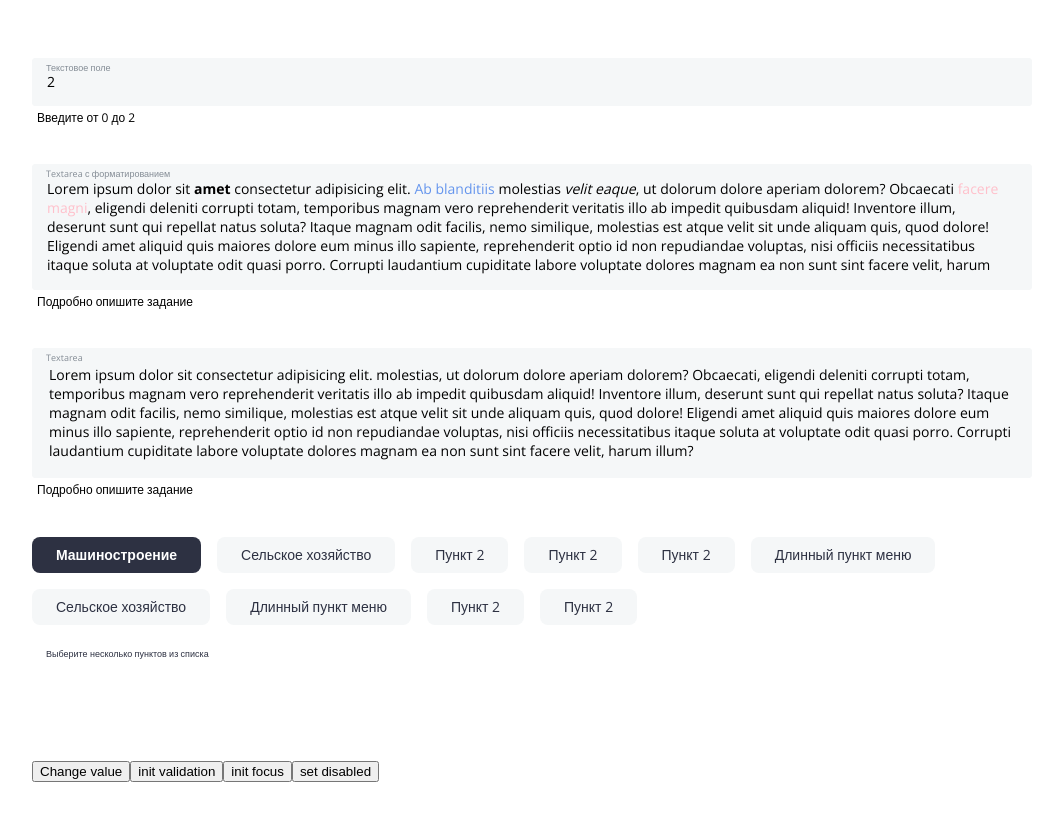
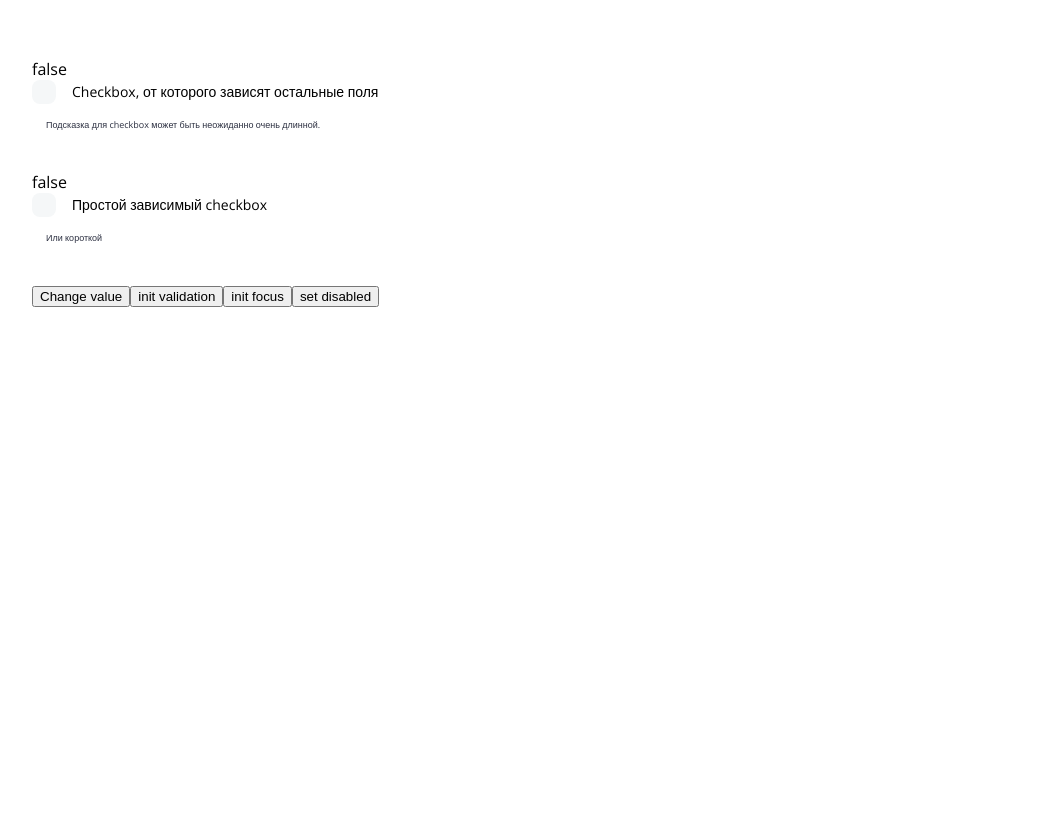
Before and after one commit to djembuka/form-controls, a Vue app: page / in a window 1280 px wide. Shown: the top 820 px of the page, without its empty margins (108-1149 px from the left). Built offline with nearby package versions, Linux system fonts and the light colour scheme.

Commit message:
Checkbox

```diff
--- a/src/App.vue
+++ b/src/App.vue
@@ -23,7 +23,7 @@ export default {
   methods: {
     changeValue() {
       this.$store.dispatch('changeControlValue', {
-        control: this.$store.state.controls[3],
+        control: this.$store.state.controls[0],
         value: '324234328',
         checked: true,
       });
@@ -40,7 +40,7 @@ export default {
     },
     setDisabled() {
       this.$store.dispatch('disableControl', {
-        control: this.$store.state.controls[3],
+        control: this.$store.state.controls[0],
         value: true,
       });
     },
--- a/src/components/FormControl.vue
+++ b/src/components/FormControl.vue
@@ -1,6 +1,6 @@
 <template>
   <component
-    :is="`control-${control.type}`"
+    :is="`control-${componentType}`"
     :control="control"
     :id="id"
     :name="name"
@@ -14,13 +14,17 @@ import ControlText from './controls/ControlText.vue';
 import ControlTextarea from './controls/ControlTextarea.vue';
 import ControlTextareaFormat from './controls/ControlTextareaFormat.vue';
 import ControlMultiselect from './controls/ControlMultiselect.vue';
-import ControlRadio from './controls/ControlRadio.vue';
+import ControlSelectRadio from './controls/ControlSelectRadio.vue';
+import ControlCheckboxCheckbox from './controls/ControlCheckboxCheckbox.vue';
 
 export default {
   data() {
     return {
       id: `PROPERTY_${this.control.id}`,
       name: `PROPERTY_${this.control.id}`,
+      componentType: `${this.control.property}${
+        this.control.type ? '-' + this.control.type : ''
+      }`,
     };
   },
   props: ['control'],
@@ -38,7 +42,8 @@ export default {
     ControlTextarea,
     ControlTextareaFormat,
     ControlMultiselect,
-    ControlRadio,
+    ControlSelectRadio,
+    ControlCheckboxCheckbox,
   },
 };
 </script>
--- /dev/null
+++ b/src/components/controls/ControlCheckboxCheckbox.vue
@@ -0,0 +1,247 @@
+<template>
+  <div
+    class="twpx-form-control"
+    :class="{
+      'twpx-form-control--invalid': invalid,
+      'twpx-form-control--disabled': disabled,
+    }"
+  >
+    {{ control.checked }}
+    <div>
+      <label class="twpx-form-controls__checkbox">
+        <input
+          type="checkbox"
+          class="filled-in"
+          :id="controlId"
+          :name="controlName"
+          :value="control.value"
+          v-model="checked"
+        />
+        <span>{{ control.label }}</span>
+      </label>
+    </div>
+    <div class="twpx-form-control-hint" v-if="hint" v-html="hint"></div>
+  </div>
+</template>
+
+<script>
+export default {
+  data() {
+    return {
+      controlId: this.id || this.control.id || null,
+      controlName: this.name || this.control.name || null,
+      focused: false,
+      blured: false,
+      hint: this.control.hint_external,
+      //che: false,
+    };
+  },
+  props: ['control', 'id', 'name'],
+  computed: {
+    checked: {
+      get() {
+        return '';
+      },
+      set(checked) {
+        console.log(checked);
+        this.$emit('input', { checked });
+      },
+    },
+    invalid() {
+      return this.blured && !this.validate();
+    },
+    disabled() {
+      return this.control.disabled;
+    },
+  },
+  methods: {
+    validate() {
+      if (
+        !this.control.required ||
+        (this.control.required && this.control.checked)
+      ) {
+        return true;
+      }
+      return false;
+    },
+  },
+};
+</script>
+
+<style>
+.twpx-form-control {
+  position: relative;
+  margin-bottom: 16px;
+}
+.twpx-form-control-hint {
+  color: #2d3142;
+  font-size: 9px;
+  margin: 8px 0 0 14px;
+  line-height: 1.2;
+}
+
+/*Checkbox*/
+.twpx-form-controls__checkbox {
+  display: block;
+  margin-bottom: 16px;
+}
+.twpx-form-controls__checkbox [type='checkbox']:not(:checked),
+.twpx-form-controls__checkbox [type='checkbox']:checked {
+  position: absolute;
+  opacity: 0;
+  pointer-events: none;
+}
+
+.twpx-form-controls__checkbox [type='checkbox'] + span {
+  position: relative;
+  padding-left: 40px;
+  cursor: pointer;
+  display: inline-flex;
+  align-items: center;
+  min-height: 24px;
+  line-height: 16px;
+  font-size: 14px;
+  -webkit-user-select: none;
+  user-select: none;
+}
+
+.twpx-form-controls__checkbox [type='checkbox'] + span:before {
+  content: '';
+  position: absolute;
+  top: 0;
+  left: 0;
+  width: 18px;
+  height: 18px;
+  z-index: 0;
+  border: 2px solid #5a5a5a;
+  border-radius: 1px;
+  margin-top: 3px;
+  -webkit-transition: 0.2s;
+  transition: 0.2s;
+}
+
+.twpx-form-controls__checkbox
+  [type='checkbox']:not(:checked):disabled
+  + span:before {
+  border: none;
+  background-color: rgba(0, 0, 0, 0.42);
+}
+
+.twpx-form-controls__checkbox [type='checkbox']:checked + span:before {
+  top: -4px;
+  left: -5px;
+  width: 12px;
+  height: 22px;
+  border-top: 2px solid transparent;
+  border-left: 2px solid transparent;
+  border-right: 2px solid #26a69a;
+  border-bottom: 2px solid #26a69a;
+  -webkit-transform: rotate(40deg);
+  transform: rotate(40deg);
+  -webkit-backface-visibility: hidden;
+  backface-visibility: hidden;
+  -webkit-transform-origin: 100% 100%;
+  transform-origin: 100% 100%;
+}
+
+.twpx-form-controls__checkbox [type='checkbox']:checked:disabled + span:before {
+  border-right: 2px solid rgba(0, 0, 0, 0.42);
+  border-bottom: 2px solid rgba(0, 0, 0, 0.42);
+}
+
+.twpx-form-controls__checkbox [type='checkbox'].filled-in + span:before {
+  z-index: 11;
+}
+.twpx-form-controls__checkbox [type='checkbox'].filled-in + span:after {
+  border-radius: 8px;
+  height: 24px;
+  width: 24px;
+  z-index: 10;
+}
+
+.twpx-form-controls__checkbox [type='checkbox'].filled-in + span:before,
+.twpx-form-controls__checkbox [type='checkbox'].filled-in + span:after {
+  content: '';
+  position: absolute;
+  top: 0px;
+  left: 0;
+  -webkit-transition: background-color 0.25s, width 0.2s 0.1s, height 0.2s 0.1s,
+    top 0.2s 0.1s, left 0.2s 0.1s;
+  transition: background-color 0.25s, width 0.2s 0.1s, height 0.2s 0.1s,
+    top 0.2s 0.1s, left 0.2s 0.1s;
+}
+
+.twpx-form-controls__checkbox
+  [type='checkbox'].filled-in:not(:checked)
+  + span:before {
+  top: 12px;
+  left: 8px;
+  width: 0;
+  height: 0;
+  border: 3px solid transparent;
+  -webkit-transform: rotateZ(37deg);
+  transform: rotateZ(37deg);
+  -webkit-transform-origin: 100% 100%;
+  transform-origin: 100% 100%;
+}
+
+.twpx-form-controls__checkbox
+  [type='checkbox'].filled-in:not(:checked)
+  + span:after {
+  background-color: transparent;
+  background-color: #f5f7f8;
+}
+.twpx-form-controls__checkbox
+  [type='checkbox'].filled-in:not(:checked):hover
+  + span:after {
+  background-color: #d7dee1;
+}
+
+.twpx-form-controls__checkbox
+  [type='checkbox'].filled-in:checked
+  + span:before {
+  top: 2px;
+  left: 3px;
+  width: 5px;
+  height: 8px;
+  border-top: 2px solid transparent;
+  border-left: 2px solid transparent;
+  border-right: 2px solid #fff;
+  border-bottom: 2px solid #fff;
+  -webkit-transform: rotateZ(37deg);
+  transform: rotateZ(37deg);
+  -webkit-transform-origin: 100% 100%;
+  transform-origin: 100% 100%;
+}
+
+.twpx-form-controls__checkbox [type='checkbox'].filled-in:checked + span:after {
+  background-color: #2d3142;
+}
+
+.twpx-form-controls__checkbox
+  [type='checkbox'].filled-in:disabled:not(:checked)
+  + span:before {
+  background-color: transparent;
+  border: 2px solid transparent;
+}
+
+.twpx-form-controls__checkbox
+  [type='checkbox'].filled-in:disabled:not(:checked)
+  + span:after {
+  border-color: transparent;
+  background-color: #949494;
+}
+
+.twpx-form-controls__checkbox
+  [type='checkbox'].filled-in:disabled:checked
+  + span:before {
+  background-color: transparent;
+}
+
+.twpx-form-controls__checkbox
+  [type='checkbox'].filled-in:disabled:checked
+  + span:after {
+  background-color: #949494;
+  border-color: #949494;
+}
+</style>
--- a/src/components/controls/ControlMultiselect.vue
+++ b/src/components/controls/ControlMultiselect.vue
@@ -2,9 +2,11 @@
   <div
     :class="{
       'twpx-form-control': true,
+      'twpx-form-control--invalid': invalid,
       'twpx-form-control--disabled': disabled,
     }"
   >
+    <div class="twpx-form-control__title">{{ control.label }}</div>
     <div class="twpx-form-control__multiselect">
       <div
         class="twpx-form-control__multiselect-item"
@@ -30,13 +32,28 @@
 <script>
 export default {
   data() {
-    return {};
+    return {
+      controlId: this.id || this.control.id || null,
+      controlName: this.name || this.control.name || null,
+      blured: false,
+    };
   },
-  props: ['control'],
+  props: ['control', 'id', 'name'],
   emits: ['input'],
   computed: {
+    invalid() {
+      return this.blured && !this.validate();
+    },
     disabled() {
       return this.control.disabled;
+    },
+    validateWatcher() {
+      return this.control.validateWatcher;
+    },
+  },
+  watch: {
+    validateWatcher() {
+      this.blured = true;
     },
   },
   methods: {
@@ -44,11 +61,21 @@ export default {
       return this.control.value.find((v) => v === item.code);
     },
     click(item) {
+      this.blured = true;
       let checked = false;
       if (this.isChecked(item)) {
         checked = true;
       }
       this.$emit('input', { value: item.code, checked: !checked });
+    },
+    validate() {
+      if (
+        !this.control.required ||
+        (this.control.required && this.control.value.length)
+      ) {
+        return true;
+      }
+      return false;
     },
   },
 };
@@ -58,6 +85,11 @@ export default {
 .twpx-form-control {
   position: relative;
   margin-bottom: var(--slr2-gap-middle);
+}
+.twpx-form-control__title {
+  font-size: 18px;
+  font-weight: bold;
+  margin-bottom: 16px;
 }
 .twpx-form-control-hint {
   color: #2d3142;
@@ -95,4 +127,8 @@ export default {
   pointer-events: none;
   opacity: 0.7;
 }
+.twpx-form-control--invalid .twpx-form-control__multiselect-item {
+  background-color: #ffeeef;
+  color: #ff2322;
+}
 </style>
--- a/src/store.js
+++ b/src/store.js
@@ -4,121 +4,149 @@ export default createStore({
   state() {
     return {
       controls: [
+        // {
+        //   property: 'text',
+        //   id: 'id1',
+        //   name: 'NAME',
+        //   label: 'Текстовое поле',
+        //   value: '2',
+        //   required: true,
+        //   disabled: false,
+        //   regexp: '^(0|1|2)$',
+        //   regexp_description: 'Значение поля должно быть 0, или 1, или 2',
+        //   hint_internal: 'Введите 0, 1 или 2',
+        //   hint_external: 'Введите от 0 до 2',
+        //   // dependency: 'id6',
+        // },
+        // {
+        //   property: 'textarea',
+        //   type: 'format',
+        //   id: 'id2',
+        //   name: 'TEXT_FORMATTED',
+        //   label: 'Textarea с форматированием',
+        //   value:
+        //     'Lorem ipsum dolor sit <b>amet</b> consectetur adipisicing elit. <a href="">Ab blanditiis</a> molestias <i>velit eaque</i>, ut dolorum dolore aperiam dolorem? Obcaecati <span style="color: pink;">facere magni</span>, eligendi deleniti corrupti totam, temporibus magnam vero reprehenderit veritatis illo ab impedit quibusdam aliquid! Inventore illum, deserunt sunt qui repellat natus soluta? Itaque magnam odit facilis, nemo similique, molestias est atque velit sit unde aliquam quis, quod dolore! Eligendi amet aliquid quis maiores dolore eum minus illo sapiente, reprehenderit optio id non repudiandae voluptas, nisi officiis necessitatibus itaque soluta at voluptate odit quasi porro. Corrupti laudantium cupiditate labore voluptate dolores magnam ea non sunt sint facere velit, harum illum?',
+        //   required: true,
+        //   disabled: false,
+        //   hint_external: 'Подробно опишите задание',
+        //   // dependency: 'id6',
+        // },
+        // {
+        //   property: 'textarea',
+        //   id: 'id3',
+        //   name: 'TEXT',
+        //   label: 'Textarea',
+        //   value:
+        //     'Lorem ipsum dolor sit consectetur adipisicing elit. molestias, ut dolorum dolore aperiam dolorem? Obcaecati, eligendi deleniti corrupti totam, temporibus magnam vero reprehenderit veritatis illo ab impedit quibusdam aliquid! Inventore illum, deserunt sunt qui repellat natus soluta? Itaque magnam odit facilis, nemo similique, molestias est atque velit sit unde aliquam quis, quod dolore! Eligendi amet aliquid quis maiores dolore eum minus illo sapiente, reprehenderit optio id non repudiandae voluptas, nisi officiis necessitatibus itaque soluta at voluptate odit quasi porro. Corrupti laudantium cupiditate labore voluptate dolores magnam ea non sunt sint facere velit, harum illum?',
+        //   required: true,
+        //   disabled: false,
+        //   hint_external: 'Подробно опишите задание',
+        //   // dependency: 'id6',
+        // },
+        // {
+        //   property: 'multiselect',
+        //   id: 'id4',
+        //   name: 'POINTS',
+        //   label: 'Пункты для выбора',
+        //   options: [
+        //     {
+        //       label: 'Машиностроение',
+        //       code: '23423423423',
+        //     },
+        //     {
+        //       label: 'Сельское хозяйство',
+        //       code: '324234324',
+        //     },
+        //     {
+        //       label: 'Пункт 2',
+        //       code: '324234325',
+        //     },
+        //     {
+        //       label: 'Пункт 2',
+        //       code: '324234326',
+        //     },
+        //     {
+        //       label: 'Пункт 2',
+        //       code: '324234327',
+        //     },
+        //     {
+        //       label: 'Длинный пункт меню',
+        //       code: '324234328',
+        //     },
+        //     {
+        //       label: 'Сельское хозяйство',
+        //       code: '324234329',
+        //     },
+        //     {
+        //       label: 'Длинный пункт меню',
+        //       code: '3242343210',
+        //     },
+        //     {
+        //       label: 'Пункт 2',
+        //       code: '3242343211',
+        //     },
+        //     {
+        //       label: 'Пункт 2',
+        //       code: '3242343212',
+        //     },
+        //   ],
+        //   value: [],
+        //   required: false,
+        //   disabled: false,
+        //   hint_external: 'Выберите несколько пунктов из списка',
+        //   // dependency: 'id6',
+        // },
+        // {
+        //   property: 'select',
+        //   type: 'radio',
+        //   id: 'id5',
+        //   name: 'ACTIVITY_TYPES',
+        //   label: 'Radio кнопки',
+        //   options: [
+        //     {
+        //       label: 'Машиностроение',
+        //       code: '23423423423',
+        //     },
+        //     {
+        //       label: 'Сельское хозяйство',
+        //       code: '324234324',
+        //     },
+        //     {
+        //       label:
+        //         'Очень длинный пункт меню, который можно добавить к радио кнопке с переносом строки',
+        //       code: '324234325',
+        //     },
+        //   ],
+        //   value: '23423423423',
+        //   hint_external:
+        //     'Введите подсказку для этого блока, которая может быть очень длинная, но мы не будем ее выводить всегда, иногда подсказки не будет совсем.',
+        //   //   dependency: 'id6',
+        // },
         {
-          type: 'text',
-          id: 'id1',
-          name: 'NAME',
-          label: 'Текстовое поле',
-          value: '2',
-          required: true,
+          property: 'checkbox',
+          type: 'checkbox',
+          id: 'id6',
+          name: 'DEPENDENCY_CHECKBOX',
+          required: false,
+          label: 'Checkbox, от которого зависят остальные поля',
+          value: 'on',
+          checked: false,
           disabled: false,
-          regexp: '^(0|1|2)$',
-          regexp_description: 'Значение поля должно быть 0, или 1, или 2',
-          hint_internal: 'Введите 0, 1 или 2',
-          hint_external: 'Введите от 0 до 2',
-          // dependency: 'id2',
+          hint_external:
+            'Подсказка для checkbox может быть неожиданно очень длинной.',
         },
         {
-          type: 'textarea-format',
-          id: 'id2',
-          name: 'TEXT_FORMATTED',
-          label: 'Textarea с форматированием',
-          value:
-            'Lorem ipsum dolor sit <b>amet</b> consectetur adipisicing elit. <a href="">Ab blanditiis</a> molestias <i>velit eaque</i>, ut dolorum dolore aperiam dolorem? Obcaecati <span style="color: pink;">facere magni</span>, eligendi deleniti corrupti totam, temporibus magnam vero reprehenderit veritatis illo ab impedit quibusdam aliquid! Inventore illum, deserunt sunt qui repellat natus soluta? Itaque magnam odit facilis, nemo similique, molestias est atque velit sit unde aliquam quis, quod dolore! Eligendi amet aliquid quis maiores dolore eum minus illo sapiente, reprehenderit optio id non repudiandae voluptas, nisi officiis necessitatibus itaque soluta at voluptate odit quasi porro. Corrupti laudantium cupiditate labore voluptate dolores magnam ea non sunt sint facere velit, harum illum?',
+          property: 'checkbox',
+          type: 'checkbox',
+          id: 'id7',
+          name: 'SIMPLE_CHECKBOX',
           required: true,
+          label: 'Простой зависимый checkbox',
+          value: 'some',
+          checked: false,
           disabled: false,
-          hint_external: 'Подробно опишите задание',
-          // dependency: 'id2',
-        },
-        {
-          type: 'textarea',
-          id: 'id3',
-          name: 'TEXT',
-          label: 'Textarea',
-          value:
-            'Lorem ipsum dolor sit consectetur adipisicing elit. molestias, ut dolorum dolore aperiam dolorem? Obcaecati, eligendi deleniti corrupti totam, temporibus magnam vero reprehenderit veritatis illo ab impedit quibusdam aliquid! Inventore illum, deserunt sunt qui repellat natus soluta? Itaque magnam odit facilis, nemo similique, molestias est atque velit sit unde aliquam quis, quod dolore! Eligendi amet aliquid quis maiores dolore eum minus illo sapiente, reprehenderit optio id non repudiandae voluptas, nisi officiis necessitatibus itaque soluta at voluptate odit quasi porro. Corrupti laudantium cupiditate labore voluptate dolores magnam ea non sunt sint facere velit, harum illum?',
-          required: true,
-          disabled: false,
-          hint_external: 'Подробно опишите задание',
-          // dependency: 'id2',
-        },
-        {
-          type: 'multiselect',
-          id: 'id4',
-          name: 'POINTS',
-          label: 'Пункты для выбора',
-          options: [
-            {
-              label: 'Машиностроение',
-              code: '23423423423',
-            },
-            {
-              label: 'Сельское хозяйство',
-              code: '324234324',
-            },
-            {
-              label: 'Пункт 2',
-              code: '324234325',
-            },
-            {
-              label: 'Пункт 2',
-              code: '324234326',
-            },
-            {
-              label: 'Пункт 2',
-              code: '324234327',
-            },
-            {
-              label: 'Длинный пункт меню',
-              code: '324234328',
-            },
-            {
-              label: 'Сельское хозяйство',
-              code: '324234329',
-            },
-            {
-              label: 'Длинный пункт меню',
-              code: '3242343210',
-            },
-            {
-              label: 'Пункт 2',
-              code: '3242343211',
-            },
-            {
-              label: 'Пункт 2',
-              code: '3242343212',
-            },
-          ],
-          value: ['23423423423'],
-          required: true,
-          disabled: false,
-          hint_external: 'Выберите несколько пунктов из списка',
-          // dependency: 'id2',
-        },
-        {
-          type: 'radio',
-          id: 'id5',
-          name: 'ACTIVITY_TYPES',
-          label: 'Radio кнопки',
-          options: [
-            {
-              label: 'Машиностроение',
-              code: '23423423423',
-            },
-            {
-              label: 'Сельское хозяйство',
-              code: '324234324',
-            },
-            {
-              label:
-                'Очень длинный пункт меню, который можно добавить к радио кнопке с переносом строки',
-              code: '324234325',
-            },
-          ],
-          value: '23423423423',
-          hint_external:
-            'Введите подсказку для этого блока, которая может быть очень длинная, но мы не будем ее выводить всегда, иногда подсказки не будет совсем.',
-          //   dependency: 'id2',
+          hint_external: 'Или короткой',
+          dependency: 'id6',
         },
       ],
     };
@@ -143,6 +171,9 @@ export default createStore({
         control.value.push(value);
       }
     },
+    changeCheckboxValue(_, { control, checked }) {
+      control.checked = checked;
+    },
     validateControl(_, control) {
       control.validateWatcher = !control.validateWatcher;
     },
@@ -155,14 +186,16 @@ export default createStore({
   },
   actions: {
     changeControlValue({ commit }, { control, value, checked }) {
-      switch (control.type) {
+      switch (control.property) {
         case 'text':
         case 'textarea':
-        case 'textarea-format':
           commit('changeTextControlValue', { control, value });
           break;
         case 'multiselect':
           commit('changeMultiselectValue', { control, value, checked });
+          break;
+        case 'checkbox':
+          commit('changeCheckboxValue', { control, checked });
           break;
       }
     },
```
Also changed, not shown: src/components/controls/ControlSelectRadio.vue (renamed from src/components/controls/ControlRadio.vue).
